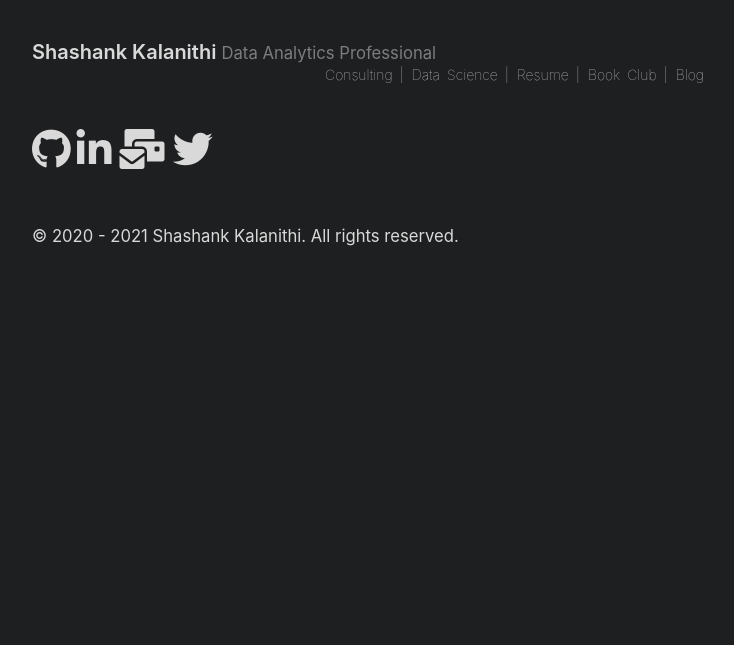
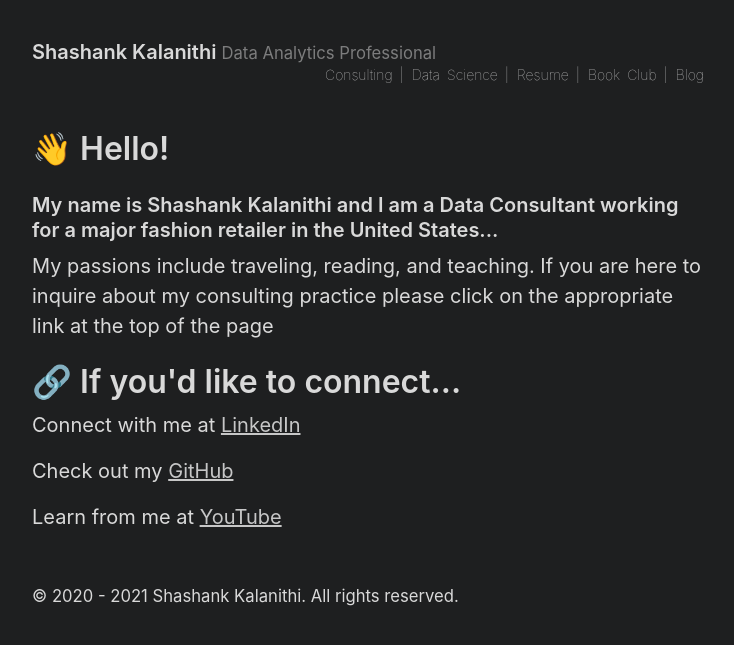
Before and after one commit to kshashank03/kshashank03.github.io, a Jekyll site: the page built from index.html, in a window 1280 px wide. Shown: the top 645 px of the page, without its empty margins (272-1006 px from the left). Built offline with Jekyll 4.4.1, drawn with Linux system fonts in a browser that asks for light colours; nearby versions of some CDN libraries; the list of posts is cut into pages by our own code.

Commit message:
Homepage edit

```diff
--- a/index.html
+++ b/index.html
@@ -17,18 +17,18 @@ title: Home
   <p>Where I review books I've read</p>
   <h2>Blog</h2>
   <p>A place for my random thoughts and musings</p> -->
-  <div class="row">
-    <div class="col-sm-6">
-        <i class="fab fa-github" style="font-size: 2em" text-align="center"> </i>
-        <!-- GitHub -->
-        <i class="fab fa-linkedin-in" style="font-size: 2em" text-align="center"></i>
-        <!-- LinkedIn -->
-        <i class="fas fa-mail-bulk" style="font-size: 2em" text-align="center"></i>
-        <!-- Email -->
-        <i class="fab fa-twitter" style="font-size: 2em" text-align="center"></i>
-        <!-- Twitter -->
-    </div>
-  </div>
+
+<div>
+<h1>👋 Hello!</h1>
+<h3>My name is Shashank Kalanithi and I am a Data Consultant working for a major fashion retailer in the United States...</h3>
+<p>My passions include traveling, reading, and teaching.
+
+  If you are here to inquire about my consulting practice please click on the appropriate link at the top of the page</p>
+
+<h1>🔗 If you'd like to connect... </h1>
+<p> Connect with me at <a href="https://github.com/kshashank03/data-science-projects">LinkedIn</a></p>
+<p> Check out my <a href="https://www.linkedin.com/in/shashankkalanithi/">GitHub</a></p>
+<p> Learn from me at <a href="https://www.youtube.com/watch?v=Gl2lg-TtRJo">YouTube</a></p>
 </div>
 
 
```
